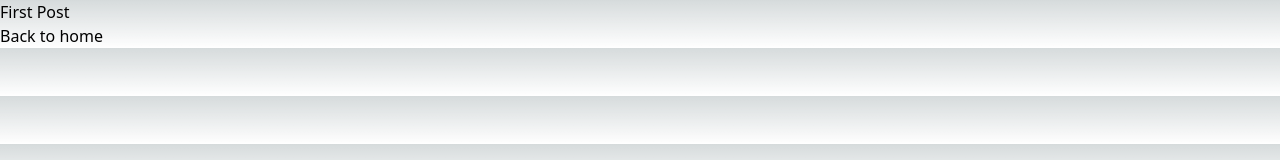
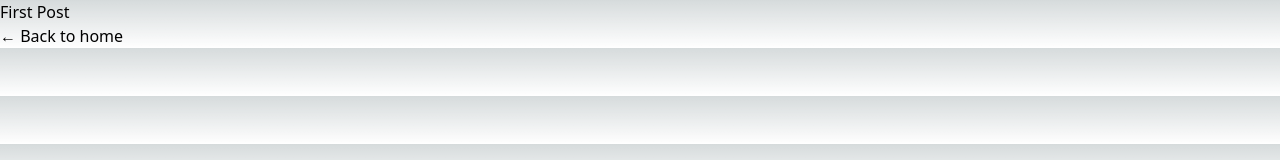
Before and after one commit to Weddly/my-nextJS-app, a Next.js app: page /posts/first-post in a window 1280 px wide. Shown: the top 160 px of the page. Built offline with nearby package versions, Linux system fonts and the light colour scheme.

Commit message:
NEXTJS: Head and Script elements

```diff
--- a/pages/posts/first-post.js
+++ b/pages/posts/first-post.js
@@ -1,11 +1,24 @@
 import Link from 'next/link';
+import Head from 'next/head';
+import Script from 'next/script';
+
 
 export default function FirstPost() {
   return (
     <>
+      <Head>
+        <title>First Post Title</title>
+      </Head>
+      {/* <Script
+        src="https://connect.facebook.net/en_US/sdk.js"
+        strategy="lazyOnload"
+        onLoad={() =>
+          console.log(`script loaded correctly, window.FB has been populated`)
+        }
+      /> */}
       <h1>First Post</h1>
       <h2>
-        <Link href="/">Back to home</Link>
+        <Link href="/">← Back to home</Link>
       </h2>
     </>
   );
```
